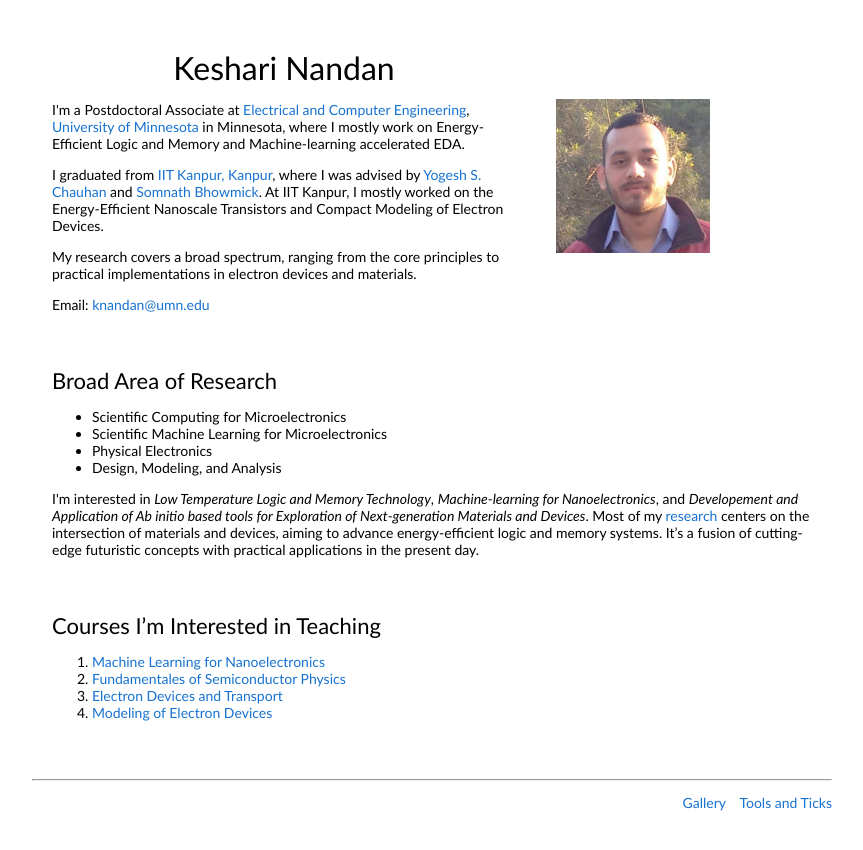
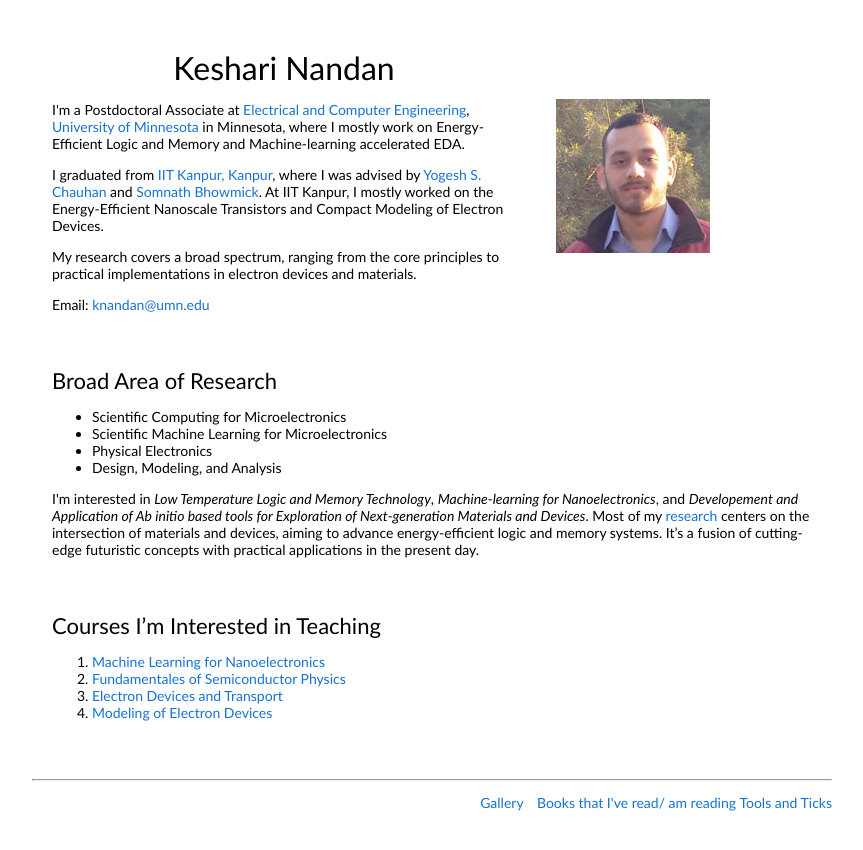
Before and after one commit to keshari0225/keshari0225.github.io, a plain HTML site: page index.html in a window 1280 px wide. Shown: the top 850 px of the page, without its empty margins (208-1071 px from the left). Drawn offline with Linux system fonts and the light colour scheme; grey boxes are pictures that could not be loaded.

Commit message:
Update index.html

```diff
--- a/index.html
+++ b/index.html
@@ -90,6 +90,9 @@
           <span style="display:inline-block; margin-right: 10px;">
             <a href="./Gallery.html">Gallery</a>
           </span>
+		<span style="display:inline-block;">
+            <a href="./TT.html">Books that I've read/ am reading</a>
+          </span>
           <span style="display:inline-block;">
             <a href="./TT.html">Tools and Ticks</a>
           </span>
```
